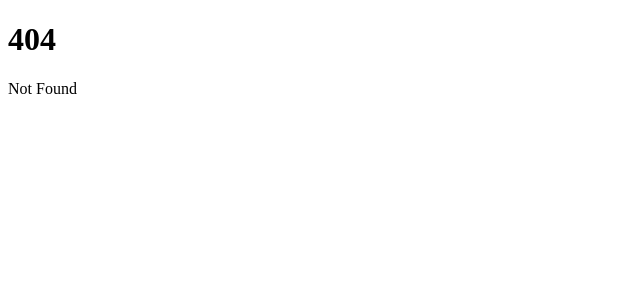
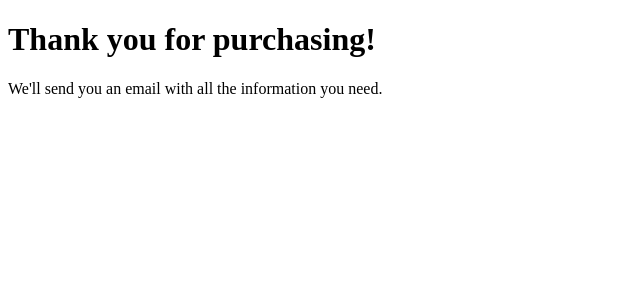
Before and after one commit to Nickfis/svelte5-stripe-integration, a SvelteKit app: page /checkout/success in a window 1280 px wide. Before the commit this address had no page. Shown: the top 300 px of the page, without its empty margins (0-640 px from the left). Built offline with nearby package versions, Linux system fonts and the light colour scheme.

Commit message:
Success & Failure pages

```diff
--- /dev/null
+++ b/src/routes/checkout/failure/+page.svelte
@@ -0,0 +1,2 @@
+<h1>Could not process payment</h1>
+<p>Something went wrong.</p>
--- /dev/null
+++ b/src/routes/checkout/success/+page.svelte
@@ -0,0 +1,2 @@
+<h1>Thank you for purchasing!</h1>
+<p>We'll send you an email with all the information you need.</p>
```
